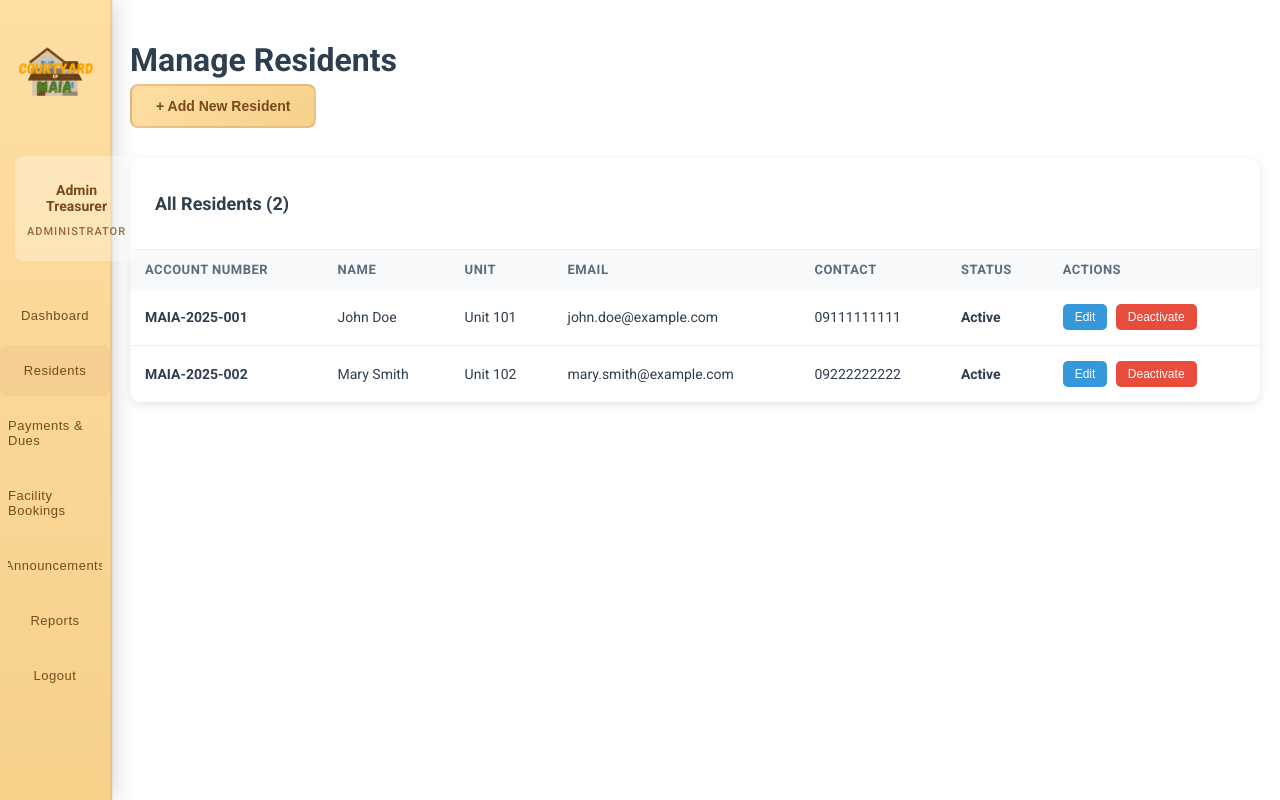
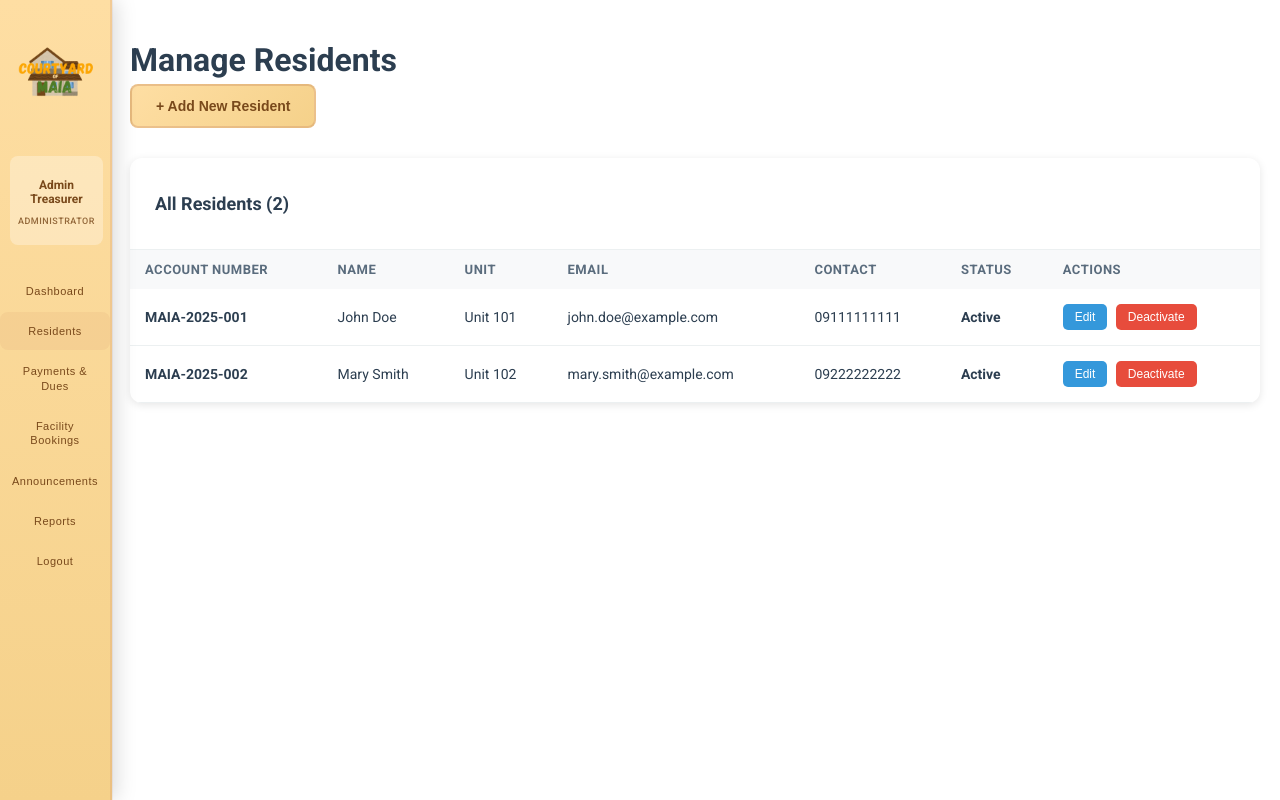
Before and after one commit to vivienedope-afk/vivsNfriends, a PHP site: page /admin/residents.php in a window 1280 px wide. Run offline with PHP 8.4, Linux system fonts and the light colour scheme; a user stored in the database is signed in; data comes from the database, SQL or seed files in the repository.

Commit message:
Update admin dashboard styles for improved layout and readability

```diff
--- a/css/admin.css
+++ b/css/admin.css
@@ -1,27 +1,44 @@
 /* Admin Dashboard Styles */
 
 .user-info {
-  padding: 12px;
+  padding: 10px 8px;
   background: rgba(255, 255, 255, 0.3);
-  margin: 10px 15px 15px;
+  margin: 10px 10px 15px;
   border-radius: 8px;
   text-align: center;
 }
 
 .user-info .user-name {
   font-weight: 600;
-  font-size: 14px;
-  margin-bottom: 4px;
+  font-size: 12px;
+  margin-bottom: 3px;
   color: #79491b;
+  line-height: 1.2;
 }
 
 .user-role {
-  font-size: 11px;
+  font-size: 9px;
   color: #79491b;
   text-transform: uppercase;
-  letter-spacing: 1px;
+  letter-spacing: 0.5px;
   opacity: 0.8;
   font-weight: 500;
+}
+
+/* Admin Sidebar Navigation Adjustments */
+.navbar .nav-links a {
+  font-size: 11px;
+  padding: 12px 5px;
+  margin: 2px 5px;
+  text-align: center;
+  line-height: 1.3;
+}
+
+.navbar .nav-links a .text {
+  display: block;
+  white-space: normal;
+  word-wrap: break-word;
+  max-width: 90px;
 }
 
 .stats-grid {
```
